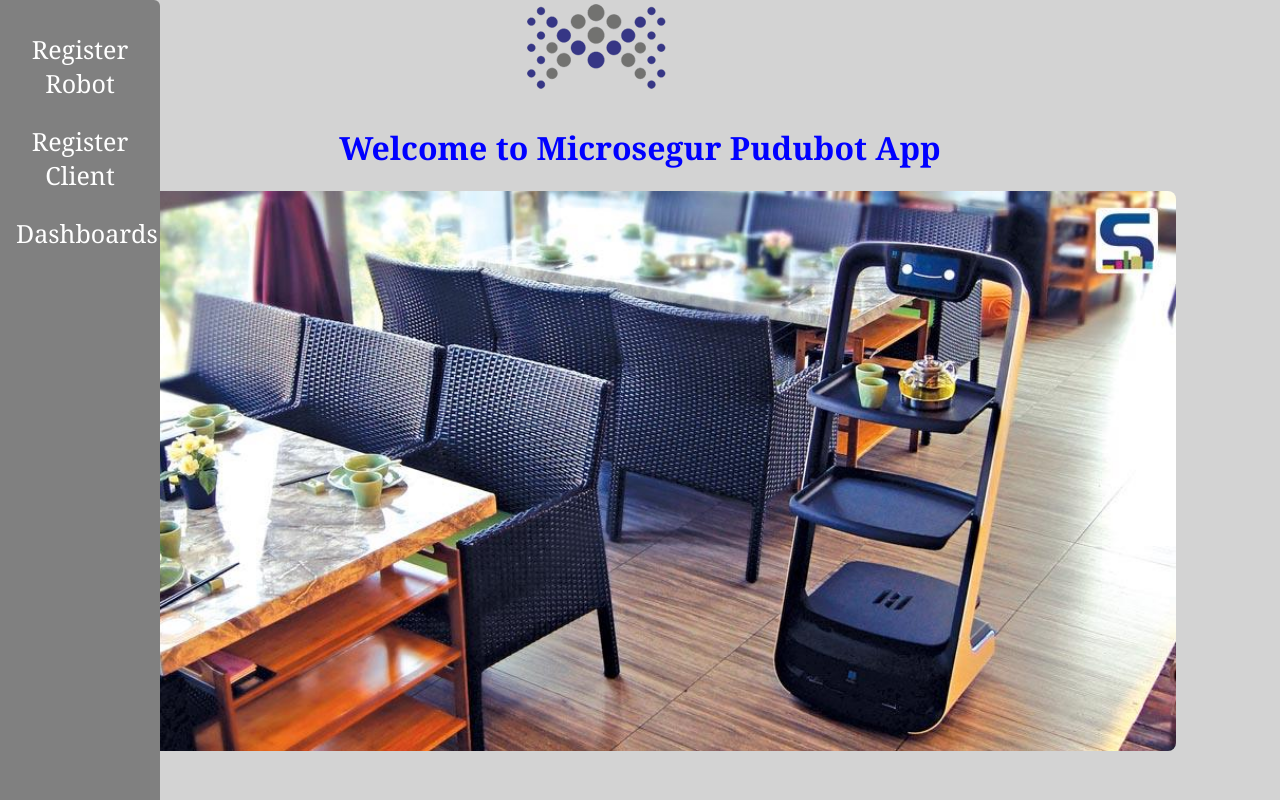
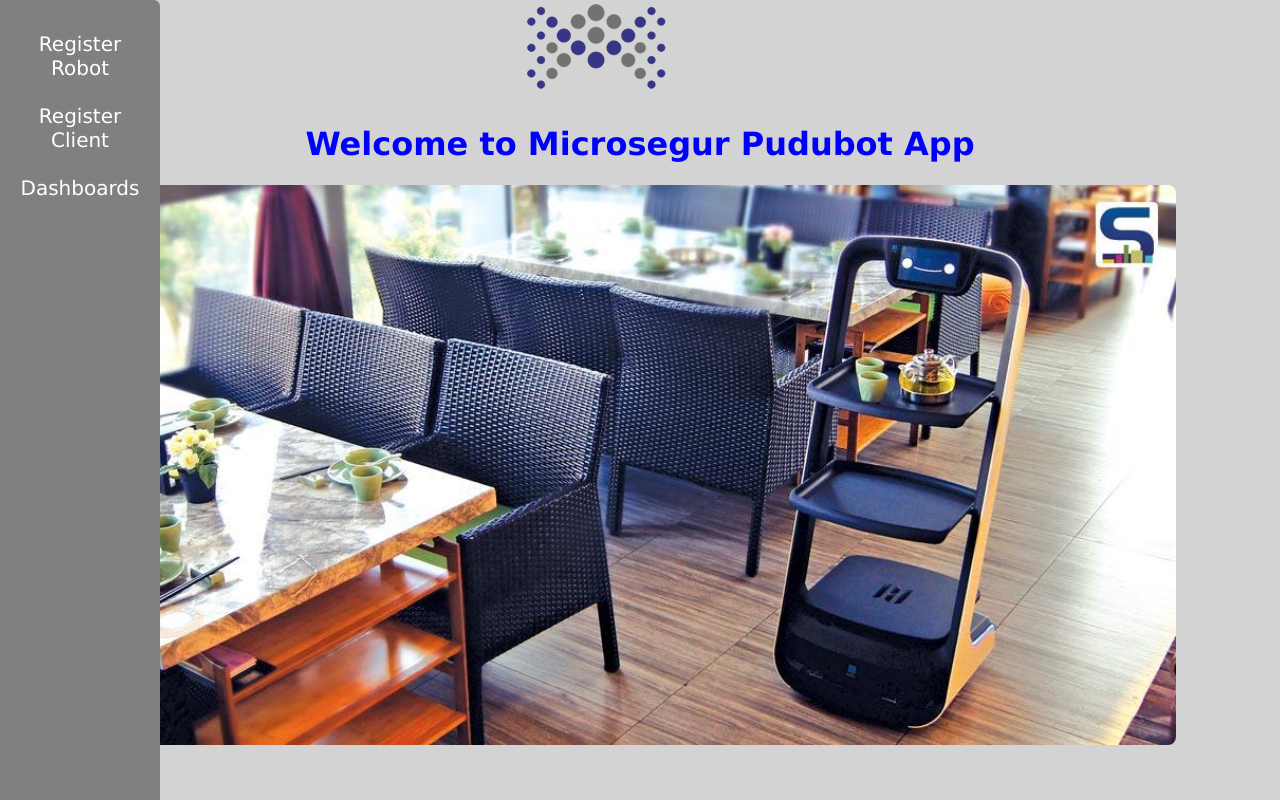
Before and after one commit to FMIFH/pudubot, a Vue app in the folder pudubot/: page / in a window 1280 px wide. Built offline with nearby package versions, Linux system fonts and the light colour scheme.

Commit message:
Update App.vue

```diff
--- a/pudubot/src/App.vue
+++ b/pudubot/src/App.vue
@@ -27,7 +27,7 @@
 
 #app {
 
-  font-family: Georgia, 'Times New Roman', Times, serif;
+  font-family: Verdana, Geneva, Tahoma, sans-serif;
   -webkit-font-smoothing: antialiased;
   -moz-osx-font-smoothing: grayscale;
   text-align: center;
@@ -53,7 +53,7 @@
 .sidenav a {
   padding: 12px 16px 12px 16px;
   text-decoration: none;
-  font-size: 25px;
+  font-size: 20px;
   color: white;
   display: block;
 }
```
